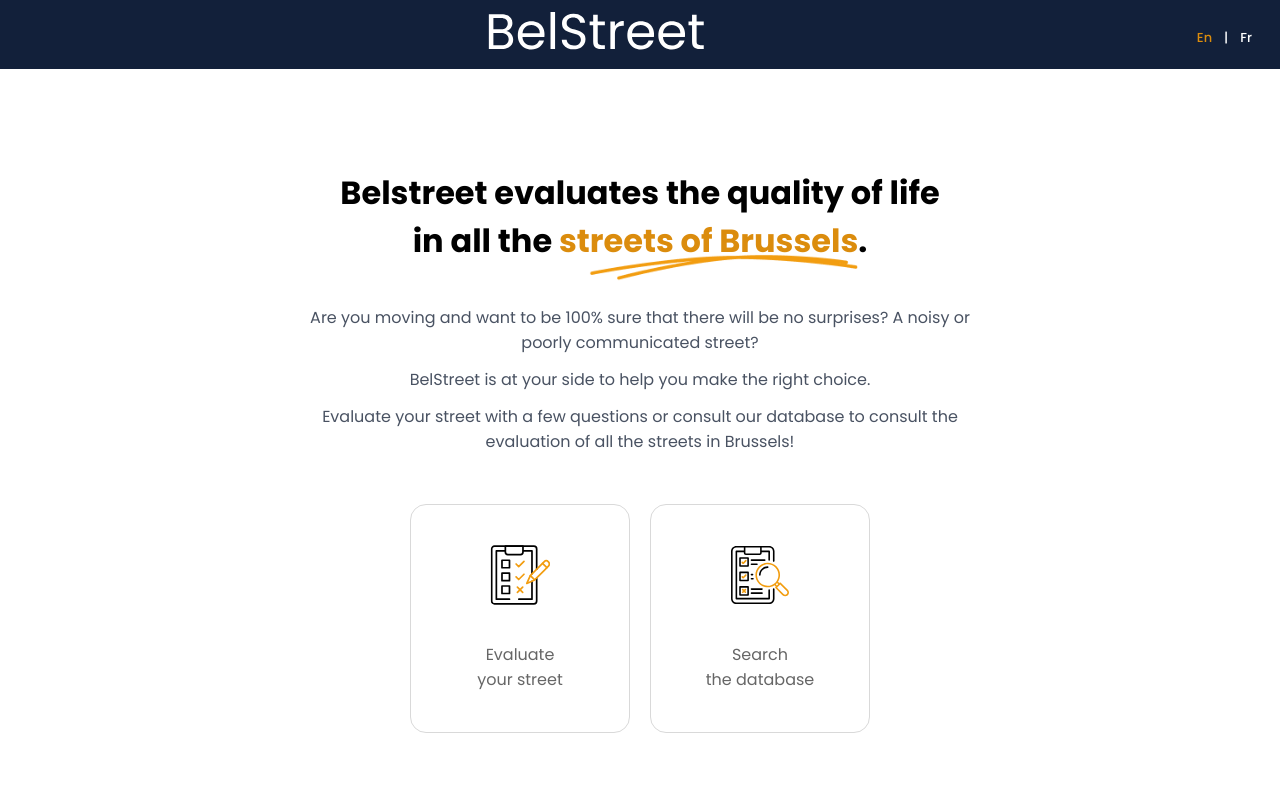
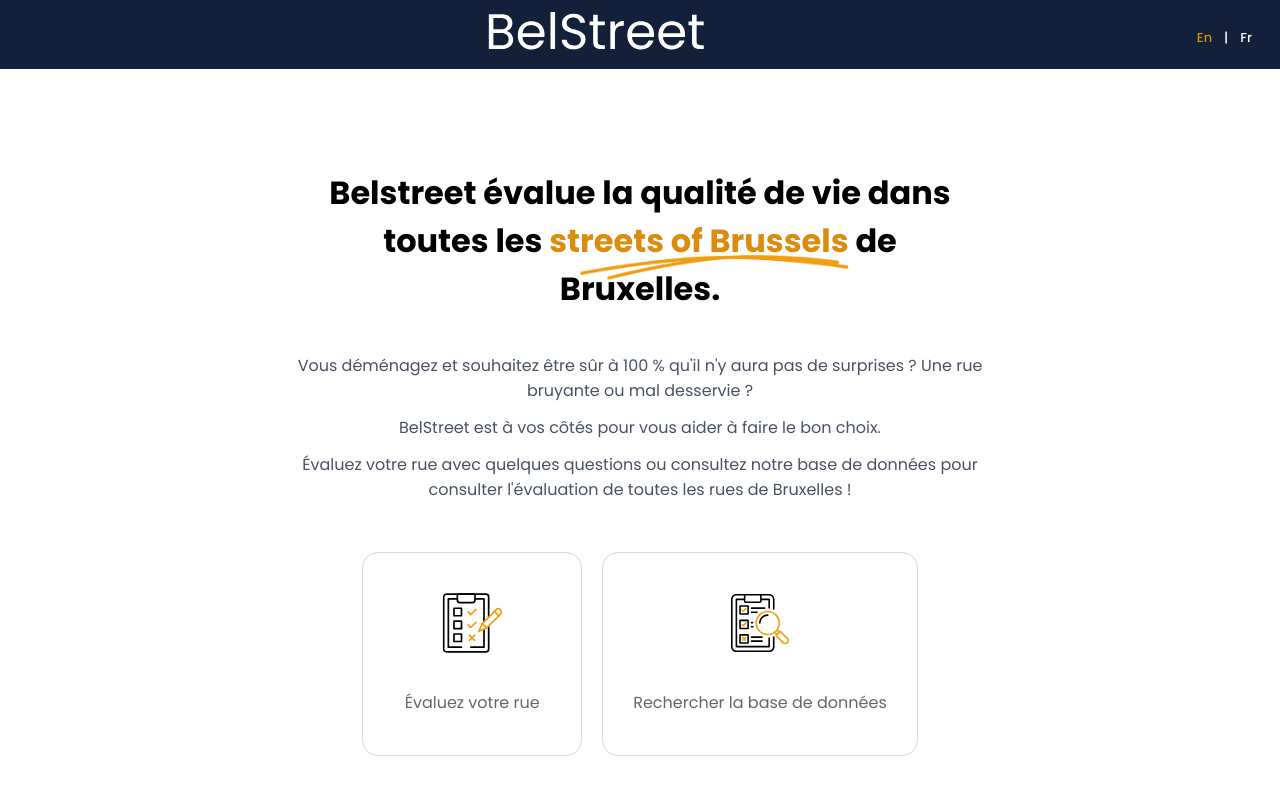
Before and after one commit to HassanSattar147/belstreet, a React (Vite) app: page / in a window 1280 px wide. Shown: the top 794 px of the page. Built offline with nearby package versions, Linux system fonts and the light colour scheme.

Commit message:
save changes

```diff
--- a/locale/en.json
+++ b/locale/en.json
@@ -1,5 +1,6 @@
 {
   "UAJxeX": "Accept terms and services to fill the form",
+  "app.intro": "Belstreet evaluates the quality of life in all the {streets} of Brussels.",
   "comment.alias": "Your alias (optional):",
   "comment.label": "A comment helps other users to know the street.",
   "comment.message": "Comments (optional):",
@@ -9,6 +10,7 @@
   "difficulty.label": "Then evaluate these criteria that make our lives more difficult.",
   "difficulty.neighbour": "Noise from Neighbors",
   "difficulty.noise": "Traffic noise",
+  "evaluate.street": "Evaluate your street",
   "form.commune": "Municipality",
   "form.happiness": "Continue with the criteria that brings the neighborhood to life.",
   "form.label": "Start to enter your data",
@@ -22,5 +24,9 @@
   "hp.m2": "Follow the following steps to evaluate your street and number. No need to register and 100% anonymous.",
   "hp.m3": "Remember, you can always leave the “number” case blank. In this case, you are evaluating the street and not a particular number.",
   "hp.tos": "By clicking here, I accept the {terms} and {privacyPolicy}.",
+  "hpg.l1": "Are you moving and want to be 100% sure that there will be no surprises? A noisy or poorly communicated street?",
+  "hpg.l2": "BelStreet is at your side to help you make the right choice.",
+  "hpg.l3": "Evaluate your street with a few questions or consult our database to consult the evaluation of all the streets in Brussels!",
+  "search.database": "Search the database",
   "stars": "Stars"
 }
--- a/locale/fr.json
+++ b/locale/fr.json
@@ -1,14 +1,16 @@
 {
-    "UAJxeX": "Acceptez les conditions et les services pour remplir le formulaire",
+    "UAJxeX": "Acceptez les conditions et services pour remplir le formulaire",
+    "app.intro": "Belstreet évalue la qualité de vie dans toutes les {streets} de Bruxelles.",
     "comment.alias": "Votre alias (facultatif) :",
     "comment.label": "Un commentaire aide les autres utilisateurs à connaître la rue.",
     "comment.message": "Commentaires (facultatif) :",
-    "comment.message_placeholder": "Entrez vos commentaires (facultatif)",
+    "comment.message_placeholder": "Saisissez vos commentaires (facultatif)",
     "dd.choose-commune": "Choisissez votre municipalité",
     "difficulty.airplane": "Bruit d'avion",
     "difficulty.label": "Ensuite, évaluez ces critères qui rendent nos vies plus difficiles.",
     "difficulty.neighbour": "Bruit des voisins",
     "difficulty.noise": "Bruit de la circulation",
+    "evaluate.street": "Évaluez votre rue",
     "form.commune": "Municipalité",
     "form.happiness": "Poursuivez avec les critères qui animent le quartier.",
     "form.label": "Commencez à saisir vos données",
@@ -17,10 +19,14 @@
     "form.street_no": "Numéro (facultatif) :",
     "happiness.commerces": "Commerces",
     "happiness.green_spaces": "Espaces verts",
-    "happiness.public_transport": "Transport en commun",
+    "happiness.public_transport": "Transport public",
     "hp.m1": "Évaluez votre rue pour aider les autres utilisateurs.",
     "hp.m2": "Suivez les étapes suivantes pour évaluer votre rue et numéro. Pas besoin de s'inscrire et 100% anonyme.",
-    "hp.m3": "N'oubliez pas que vous pouvez toujours laisser le champ 'numéro' vide. Dans ce cas, vous évaluez la rue et non un numéro particulier.",
+    "hp.m3": "N'oubliez pas que vous pouvez toujours laisser le champ « numéro » vide. Dans ce cas, vous évaluez la rue et non un numéro particulier.",
     "hp.tos": "En cliquant ici, j'accepte les {terms} et la {privacyPolicy}.",
+    "hpg.l1": "Vous déménagez et souhaitez être sûr à 100 % qu'il n'y aura pas de surprises ? Une rue bruyante ou mal desservie ?",
+    "hpg.l2": "BelStreet est à vos côtés pour vous aider à faire le bon choix.",
+    "hpg.l3": "Évaluez votre rue avec quelques questions ou consultez notre base de données pour consulter l'évaluation de toutes les rues de Bruxelles !",
+    "search.database": "Rechercher la base de données",
     "stars": "Étoiles"
   }
--- a/src/components/Homepage/index.tsx
+++ b/src/components/Homepage/index.tsx
@@ -5,6 +5,7 @@
 import searchPageIcon from "../../../public/assets/common/search-page-icon.svg";
 import evaluatePageIcon from "../../../public/assets/common/evaluate-page-icon.svg";
 import { Link } from "react-router-dom";
+import { FormattedMessage } from "react-intl";
 
 const Homepage = () => {
   return (
@@ -14,36 +15,51 @@
       <div className="homepage-content">
         <div className="homepage-content-header">
           <h2>
-            Belstreet evaluates the quality of life in all the{" "}
-            <span className="special-text">
-              streets of Brussels
-              <img src={UnderLine} alt="" />
-            </span>
-            .
+          <FormattedMessage
+            id="app.intro"
+            defaultMessage="Belstreet evaluates the quality of life in all the {streets} of Brussels."
+            values={{
+              streets: (
+                <span className="special-text">
+                  streets of Brussels
+                  <img src={UnderLine} alt="" />
+                </span>
+              ),
+            }}
+          />
           </h2>
           <p>
-            Are you moving and want to be 100% sure that there will be no
-            surprises? A noisy or poorly communicated street?
+          <FormattedMessage defaultMessage="Are you moving and want to be 100% sure that there will be no
+            surprises? A noisy or poorly communicated street?" id="hpg.l1" />
           </p>
-          <p>BelStreet is at your side to help you make the right choice.</p>
           <p>
+          <FormattedMessage defaultMessage="
+            BelStreet is at your side to help you make the right choice." id="hpg.l2" />
+          </p>
+          <p>
+          <FormattedMessage defaultMessage="
             Evaluate your street with a few questions or consult our database to
-            consult the evaluation of all the streets in Brussels!
+            consult the evaluation of all the streets in Brussels!" id="hpg.l3" />
           </p>
         </div>
         <div className="page-nav-cards">
           <Link to={"/evaluation-page"} className="page-card">
             <img src={evaluatePageIcon} alt="" />
             <p>
-              Evaluate <br />
-              your street
+            <FormattedMessage
+              id="evaluate.street"
+              defaultMessage="Evaluate your street"
+            />
             </p>
           </Link>
           <Link to={"/search-page"} className="page-card">
             <img src={searchPageIcon} alt="" />
             <p>
-              Search <br />
-              the database
+            <FormattedMessage
+              id="search.database"
+              defaultMessage="Search the database"
+              values={{ lineBreak: <br /> }}
+            />
             </p>
           </Link>
         </div>
```
Also changed, not shown: src/components/Terms/index.tsx (added, +9 -0 lines).
